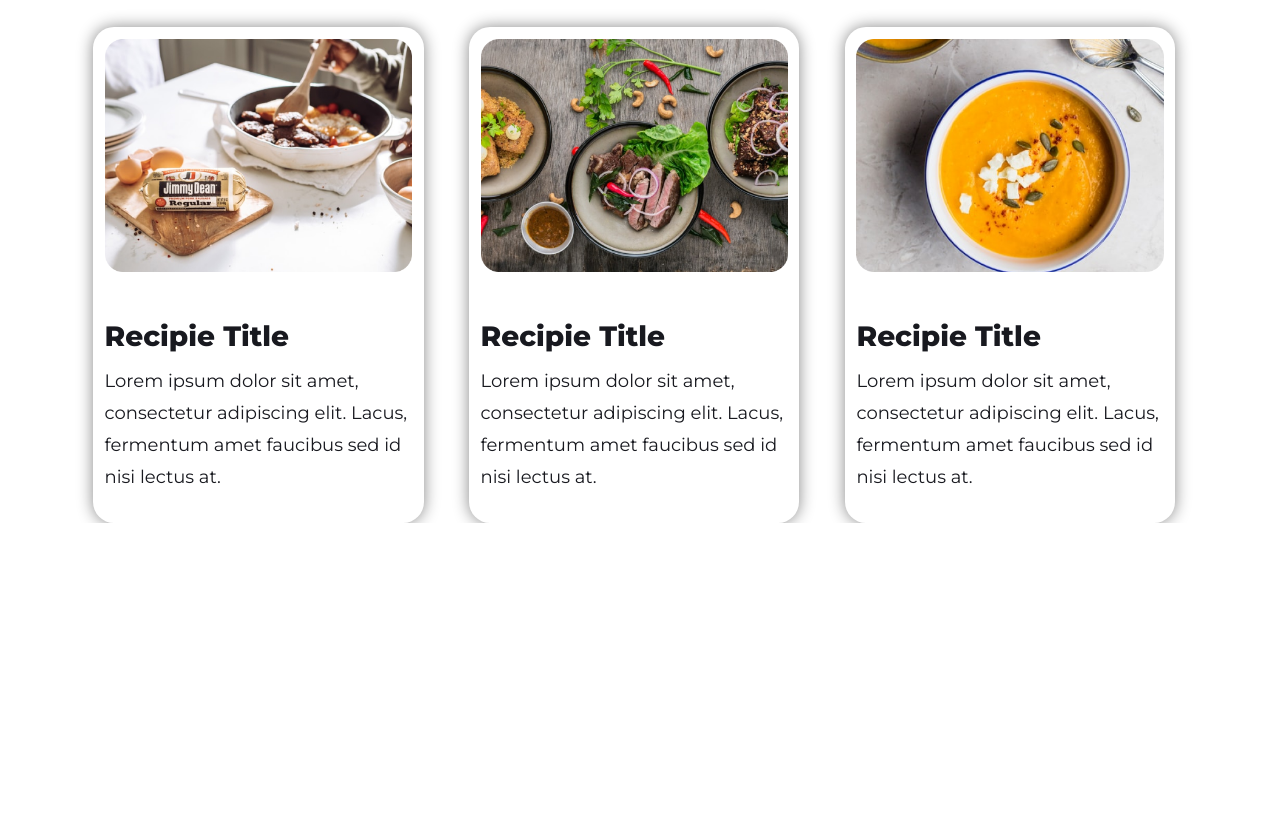
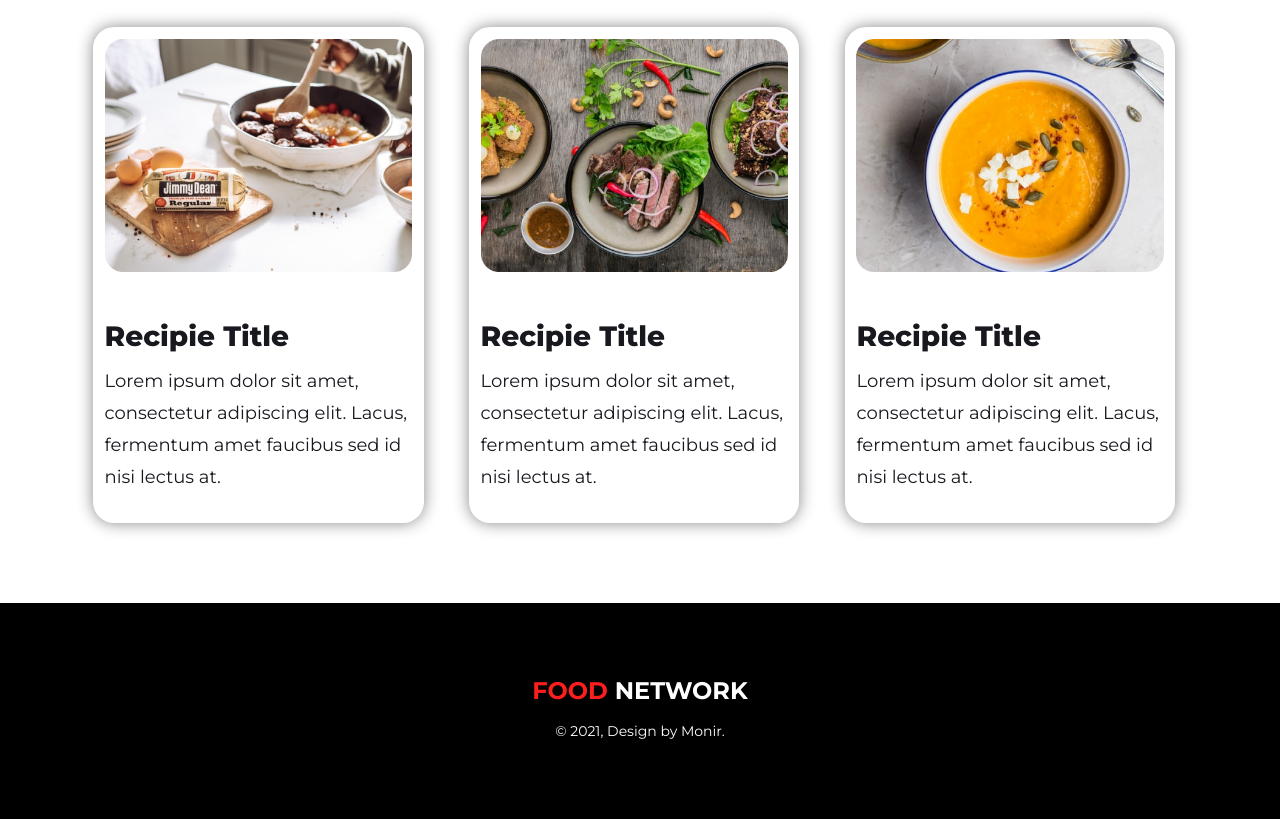
Before and after one commit to MMMonir/assignment-1, a plain HTML site: page index.html in a window 1280 px wide. Shown: the part 1288-2107 px from the top of the page. Before the commit the page ends 1811 px from the top, so only its background shows below. Drawn offline with Linux system fonts and the light colour scheme.

Commit message:
Footer Section

```diff
--- a/index.html
+++ b/index.html
@@ -36,7 +36,7 @@
             <a href="https://web.programming-hero.com/" class="bTn" target="_blank">Contact Me</a>
         </div>
     </section>
-    <section>
+    <section class="recipie-container">
         <div class="center-div">
           <h2>My recipies</h2>
           <p>Lorem Ipsum is simply dummy text of the printing and typesetting industry. Lorem Ipsum has been the industry's standard dummy text ever since the 1500s.</p>
@@ -59,5 +59,11 @@
         </div>
        </div>
     </section>
+    <section class="footer">
+        <div>
+            <h3 class="footer-title"><span>FOOD</span>  NETWORK</h3>
+            <p id="footer-text">&copy; 2021, Design by Monir.</p>
+        </div>
+    </section>
 </body>
 </html>
--- a/style.css
+++ b/style.css
@@ -3,9 +3,10 @@ body{
     font-family: 'Montserrat', sans-serif;
 }
 section{
-    height: 450px;
+    display: block;
 }
 .top-section{
+    height: 450px;
     margin-bottom: 150px;
 }
 .top-div{
@@ -45,6 +46,7 @@ span{
     float: right;
 }
 .about-sec{
+    height: 450px;
     background-image: url(images/7.png);
     background-repeat: no-repeat;
     height: 471px;
@@ -77,9 +79,13 @@ h2{
     color: #18191F;
     margin-bottom: 45px;
 }
+.recipie-container{
+    height: 700px;
+}
 .recipie-section{
     width: 89%;
     margin: 0 auto;
+    margin-bottom: 100px;
 }
 .center-div {
     text-align: center;
@@ -114,3 +120,26 @@ h2{
     margin-top: 40px;
     margin-bottom: -9px;
 }
+.footer{
+    background-color: #000000;
+    padding: 50px 0;
+    margin-top: 50px;
+}
+.footer-title{
+   color: #ffffff;
+   text-align: center;
+   font-size: 24px;
+   line-height: 27px;
+   font-weight: 700;
+   padding: 0;
+   margin-bottom: 19px;
+}
+#footer-text{
+    padding: 0;
+    color: #ffffff;
+    text-align: center;
+    font-size: 14px;
+    line-height: 16px;
+    font-weight: 400;
+    margin-bottom: 30px;
+}
```
Lines whose indentation alone changed are shown as unchanged.
